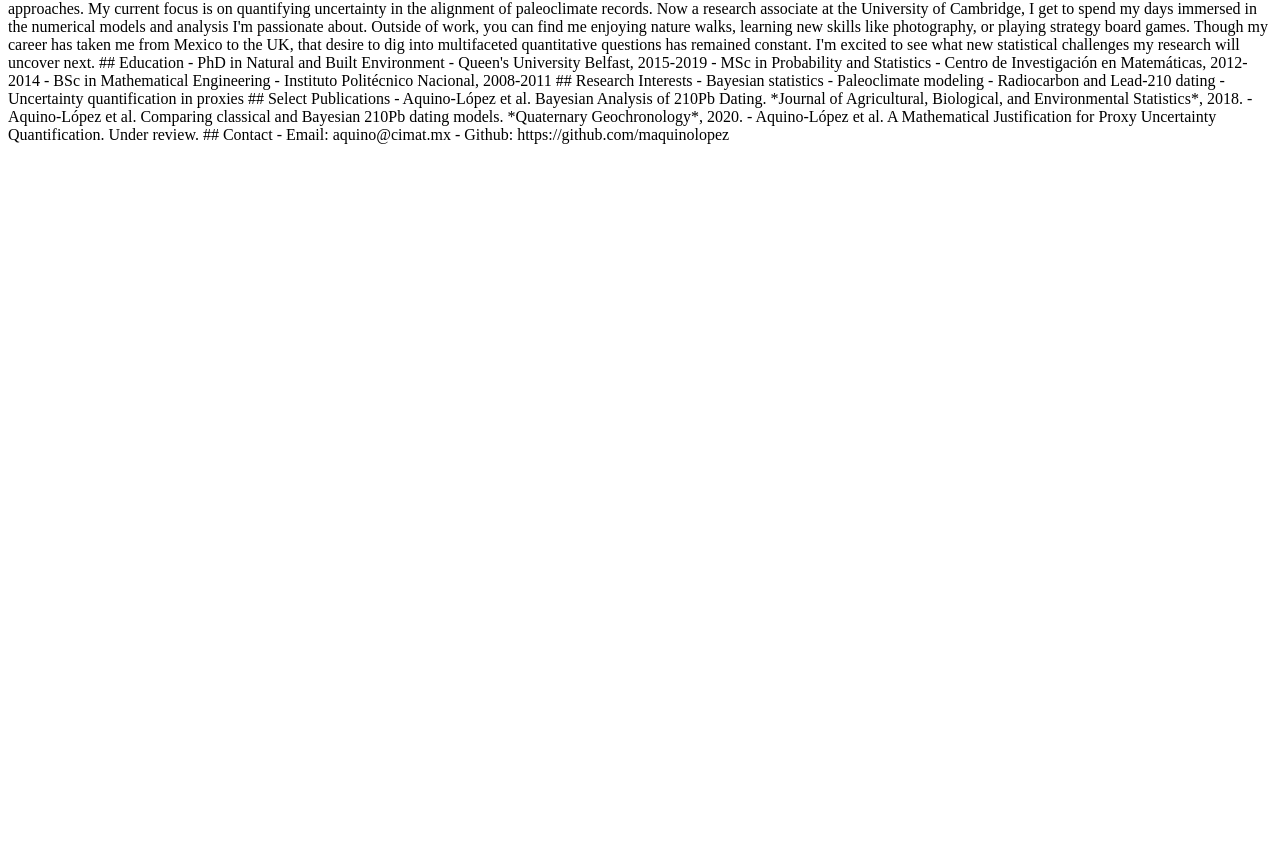
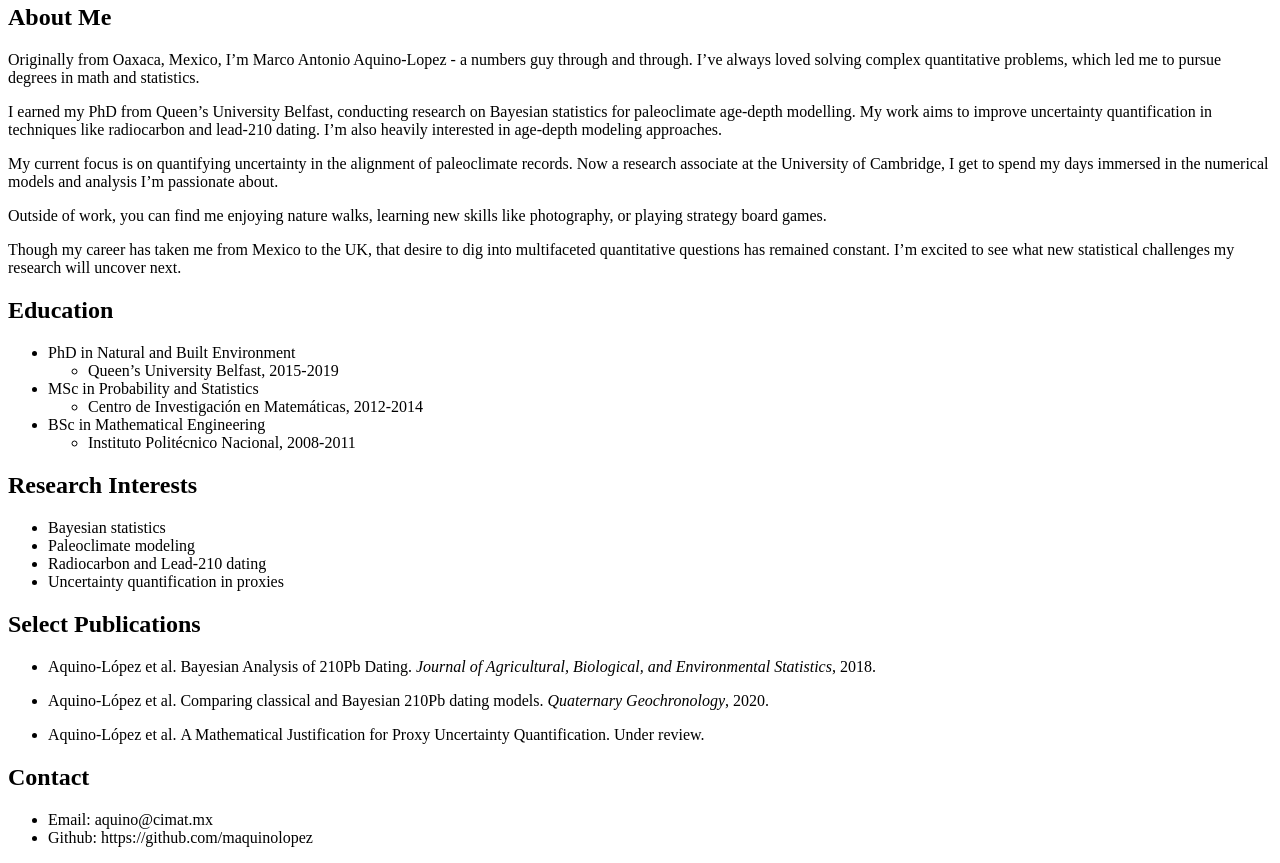
Before and after one commit to maquinolopez/maquinolopez.github.io, a plain HTML site: page index.html in a window 1280 px wide. Shown: the part 62-925 px from the top of the page. Before the commit the page ends 800 px from the top, so only its background shows below. Drawn offline with Linux system fonts and the light colour scheme.

Commit message:
21112023

```diff
--- a/index.html
+++ b/index.html
@@ -1,42 +1,59 @@
-# Marco Antonio Aquino-Lopez's Personal Website
-
-## About Me
-
-Originally from Oaxaca, Mexico, I'm Marco Antonio Aquino-Lopez - a numbers guy through and through. I've always loved solving complex quantitative problems, which led me to pursue degrees in math and statistics.
-
-I earned my PhD from Queen's University Belfast, conducting research on Bayesian statistics for paleoclimate age-depth modelling. My work aims to improve uncertainty quantification in techniques like radiocarbon and lead-210 dating. I'm also heavily interested in age-depth modeling approaches.
-
-My current focus is on quantifying uncertainty in the alignment of paleoclimate records. Now a research associate at the University of Cambridge, I get to spend my days immersed in the numerical models and analysis I'm passionate about.
-
-Outside of work, you can find me enjoying nature walks, learning new skills like photography, or playing strategy board games.
-
-Though my career has taken me from Mexico to the UK, that desire to dig into multifaceted quantitative questions has remained constant. I'm excited to see what new statistical challenges my research will uncover next.
-
-## Education
-
-- PhD in Natural and Built Environment
-  - Queen's University Belfast, 2015-2019
-- MSc in Probability and Statistics
-  - Centro de Investigación en Matemáticas, 2012-2014
-- BSc in Mathematical Engineering
-  - Instituto Politécnico Nacional, 2008-2011
-
-## Research Interests
-
-- Bayesian statistics
-- Paleoclimate modeling
-- Radiocarbon and Lead-210 dating
-- Uncertainty quantification in proxies
-
-## Select Publications
-
-- Aquino-López et al. Bayesian Analysis of 210Pb Dating. *Journal of Agricultural, Biological, and Environmental Statistics*, 2018.
-
-- Aquino-López et al. Comparing classical and Bayesian 210Pb dating models. *Quaternary Geochronology*, 2020.
-
-- Aquino-López et al. A Mathematical Justification for Proxy Uncertainty Quantification. Under review.
-
-## Contact
-
-- Email: aquino@cimat.mx
-- Github: https://github.com/maquinolopez
+<h1 id="marco-antonio-aquino-lopezs-personal-website">Marco Antonio
+Aquino-Lopez’s Personal Website</h1>
+<h2 id="about-me">About Me</h2>
+<p>Originally from Oaxaca, Mexico, I’m Marco Antonio Aquino-Lopez - a
+numbers guy through and through. I’ve always loved solving complex
+quantitative problems, which led me to pursue degrees in math and
+statistics.</p>
+<p>I earned my PhD from Queen’s University Belfast, conducting research
+on Bayesian statistics for paleoclimate age-depth modelling. My work
+aims to improve uncertainty quantification in techniques like
+radiocarbon and lead-210 dating. I’m also heavily interested in
+age-depth modeling approaches.</p>
+<p>My current focus is on quantifying uncertainty in the alignment of
+paleoclimate records. Now a research associate at the University of
+Cambridge, I get to spend my days immersed in the numerical models and
+analysis I’m passionate about.</p>
+<p>Outside of work, you can find me enjoying nature walks, learning new
+skills like photography, or playing strategy board games.</p>
+<p>Though my career has taken me from Mexico to the UK, that desire to
+dig into multifaceted quantitative questions has remained constant. I’m
+excited to see what new statistical challenges my research will uncover
+next.</p>
+<h2 id="education">Education</h2>
+<ul>
+<li>PhD in Natural and Built Environment
+<ul>
+<li>Queen’s University Belfast, 2015-2019</li>
+</ul></li>
+<li>MSc in Probability and Statistics
+<ul>
+<li>Centro de Investigación en Matemáticas, 2012-2014</li>
+</ul></li>
+<li>BSc in Mathematical Engineering
+<ul>
+<li>Instituto Politécnico Nacional, 2008-2011</li>
+</ul></li>
+</ul>
+<h2 id="research-interests">Research Interests</h2>
+<ul>
+<li>Bayesian statistics</li>
+<li>Paleoclimate modeling</li>
+<li>Radiocarbon and Lead-210 dating</li>
+<li>Uncertainty quantification in proxies</li>
+</ul>
+<h2 id="select-publications">Select Publications</h2>
+<ul>
+<li><p>Aquino-López et al. Bayesian Analysis of 210Pb Dating.
+<em>Journal of Agricultural, Biological, and Environmental
+Statistics</em>, 2018.</p></li>
+<li><p>Aquino-López et al. Comparing classical and Bayesian 210Pb dating
+models. <em>Quaternary Geochronology</em>, 2020.</p></li>
+<li><p>Aquino-López et al. A Mathematical Justification for Proxy
+Uncertainty Quantification. Under review.</p></li>
+</ul>
+<h2 id="contact">Contact</h2>
+<ul>
+<li>Email: aquino@cimat.mx</li>
+<li>Github: https://github.com/maquinolopez</li>
+</ul>
```
Also changed, not shown: 1 other file.
